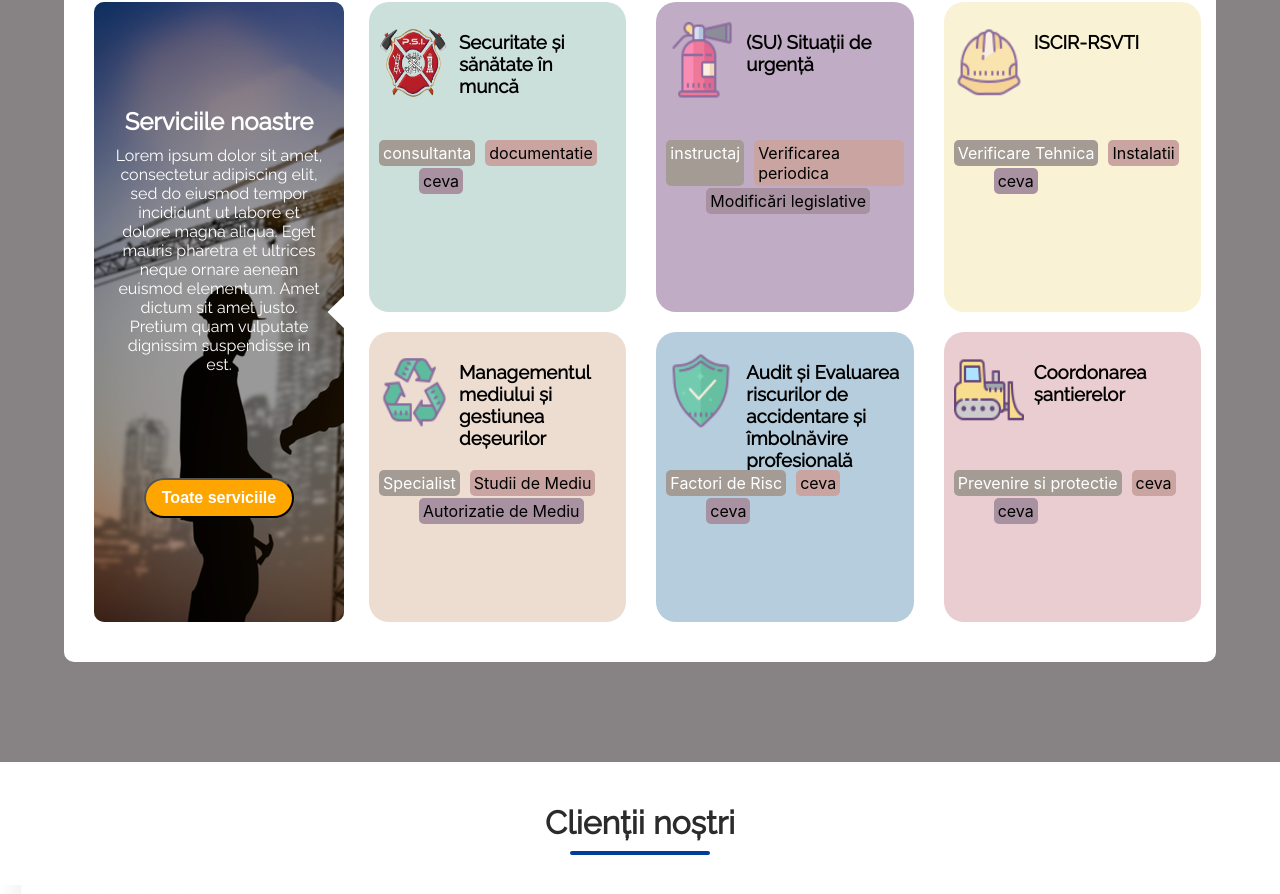
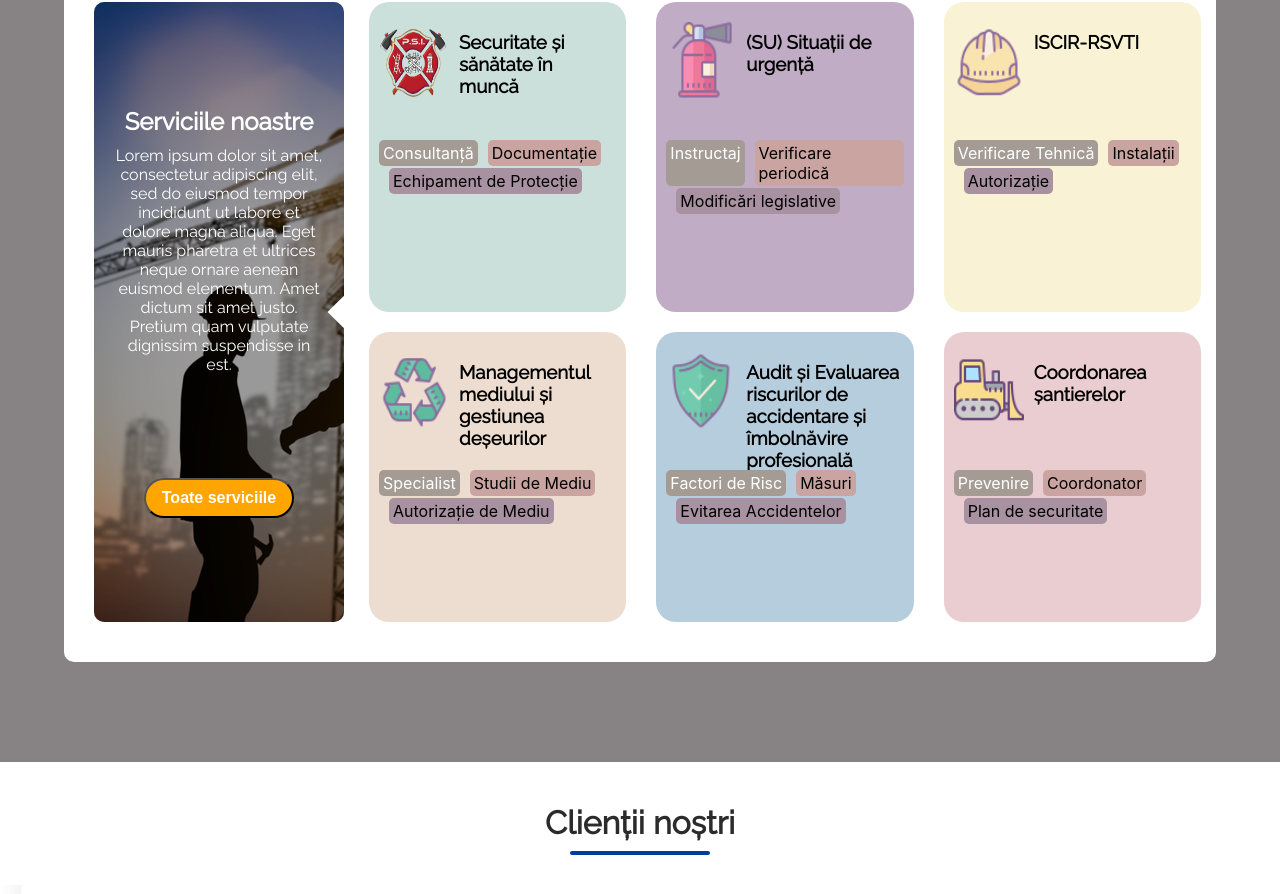
Before and after one commit to bmarcu13/work-management-website, a React (Create React App) app: page / in a window 1280 px wide. Shown: the part 1092-1986 px from the top of the page. Built offline with nearby package versions, Linux system fonts and the light colour scheme; grey boxes are pictures that could not be loaded.

Commit message:
all keywords added now :)

```diff
--- a/src/Components/NavigationBarData.js
+++ b/src/Components/NavigationBarData.js
@@ -55,9 +55,9 @@ export const dropdownItemsLeft = [
         name: "Securitate și sănătate în muncă",
         icon: <MdOutlineHealthAndSafety className="icon" />,
         card_icon: SSM,
-        keyword1:"consultanta",
-        keyword2:"documentatie",
-        keyword3:"ceva",
+        keyword1:"Consultanță",
+        keyword2:"Documentație",
+        keyword3:"Echipament de Protecție",
         style: {
             backgroundColor: '#cce0db',
 
@@ -67,8 +67,8 @@ export const dropdownItemsLeft = [
         name: "(SU) Situații de urgență",
         icon: <AiOutlineAlert className="icon" />,
         card_icon: FireEstinguisher,
-        keyword1:"instructaj",
-        keyword2:"Verificarea periodica",
+        keyword1:"Instructaj",
+        keyword2:"Verificare periodică",
         keyword3:"Modificări legislative",
         style: {
             backgroundColor: '#c0adc5',
@@ -79,9 +79,9 @@ export const dropdownItemsLeft = [
         name: "ISCIR-RSVTI",
         icon: <GiElectricalResistance className="icon" />,
         card_icon: Securitate,
-        keyword1:"Verificare Tehnica",
-        keyword2:"Instalatii ",
-        keyword3:"ceva",
+        keyword1:"Verificare Tehnică",
+        keyword2:"Instalații ",
+        keyword3:"Autorizație",
         style: {
             backgroundColor: '#f9f2d4',
 
@@ -94,7 +94,7 @@ export const dropdownItemsLeft = [
         card_icon: Deseuri,
         keyword1:"Specialist",
         keyword2:"Studii de Mediu",
-        keyword3:"Autorizatie de Mediu",
+        keyword3:"Autorizație de Mediu",
         style: {
             backgroundColor: '#edddd1',
 
@@ -105,8 +105,8 @@ export const dropdownItemsLeft = [
         icon: <FaUserInjured className="icon" />,
         card_icon: Audit,
         keyword1:"Factori de Risc",
-        keyword2:"ceva",
-        keyword3:"ceva",
+        keyword2:"Măsuri",
+        keyword3:"Evitarea Accidentelor",
         style: {
             backgroundColor: '#b5cddc',
 
@@ -116,9 +116,9 @@ export const dropdownItemsLeft = [
         name: "Coordonarea șantierelor",
         icon: <FaTools className="icon" />,
         card_icon: Santiere,
-        keyword1:"Prevenire si protectie",
-        keyword2:"ceva",
-        keyword3:"ceva",
+        keyword1:"Prevenire",
+        keyword2:"Coordonator",
+        keyword3:"Plan de securitate",
         style: {
             backgroundColor: '#EACDD0',
 
--- a/src/Components/ServicesMainPage/ServicesMainPage.js
+++ b/src/Components/ServicesMainPage/ServicesMainPage.js
@@ -94,7 +94,7 @@ const Card = ({ cardData }) => {
              <div className="key-word-card"
                 style={{marginLeft:'10px', backgroundColor:'#c9a4a0'}}>{cardData.keyword2}</div>
          </div>
-         <div className="key-word-card" style={{marginLeft:'40px', marginTop:'2px', marginBottom:'-20px', backgroundColor:'#a891a0', width:'fit-content'}}>{cardData.keyword3}</div>
+         <div className="key-word-card" style={{marginLeft:'10px', marginTop:'2px', marginBottom:'-20px', backgroundColor:'#a891a0', width:'fit-content'}}>{cardData.keyword3}</div>
         </div>);
 
 };
```
